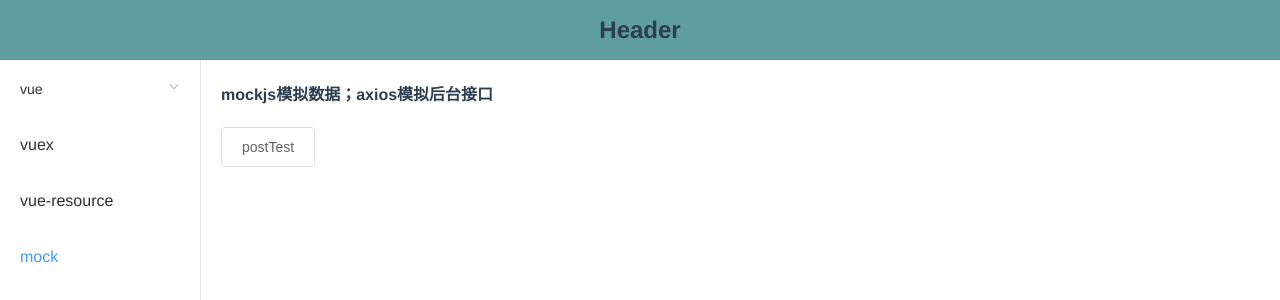
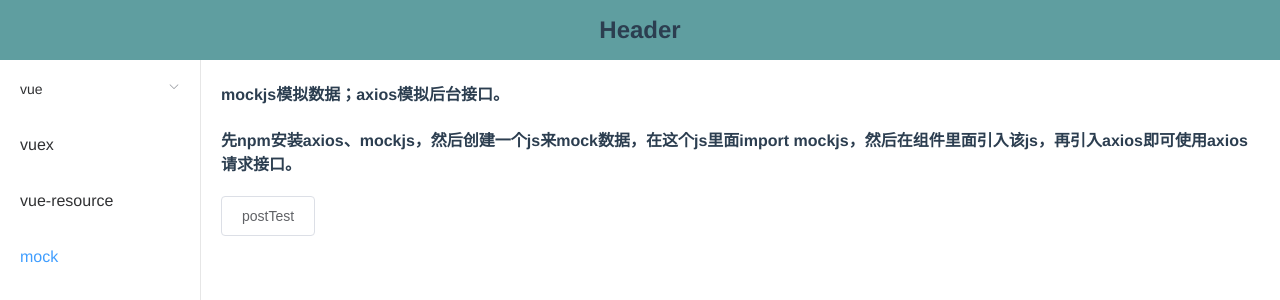
Before and after one commit to lvxiaomei/vue, a Vue app: page /#/mock in a window 1280 px wide. Shown: the top 300 px of the page. Built offline with nearby package versions, Linux system fonts and the light colour scheme.

Commit message:
axios补充说明

```diff
--- a/src/components/mock/Mock.vue
+++ b/src/components/mock/Mock.vue
@@ -1,6 +1,7 @@
 <template>
     <div>
-        <h4>mockjs模拟数据；axios模拟后台接口</h4>
+        <h4>mockjs模拟数据；axios模拟后台接口。</h4>
+        <h4>先npm安装axios、mockjs，然后创建一个js来mock数据，在这个js里面import mockjs，然后在组件里面引入该js，再引入axios即可使用axios请求接口。</h4>
 
         <el-row>
             <el-button @click="postTest">postTest</el-button>
--- a/src/components/vue-resource/VueResource.vue
+++ b/src/components/vue-resource/VueResource.vue
@@ -1,16 +1,26 @@
 <template>
     <div>
         <h4>vue-resource体积小，比jQuery小的多；支持主流浏览器（IE9以下不支持）；支持拦截器。</h4>
+        <el-row>
+            <el-button></el-button>
+        </el-row>
     </div>
 </template>
 
 <script>
+    import ElRow from "element-ui/packages/row/src/row";
+    import ElButton from "../../../node_modules/element-ui/packages/button/src/button.vue";
+
     export default {
+        components: {
+            ElButton,
+            ElRow},
         name: 'VueResource',
         data() {
             return {}
         },
         methods: {
+
         }
     }
 </script>
```
